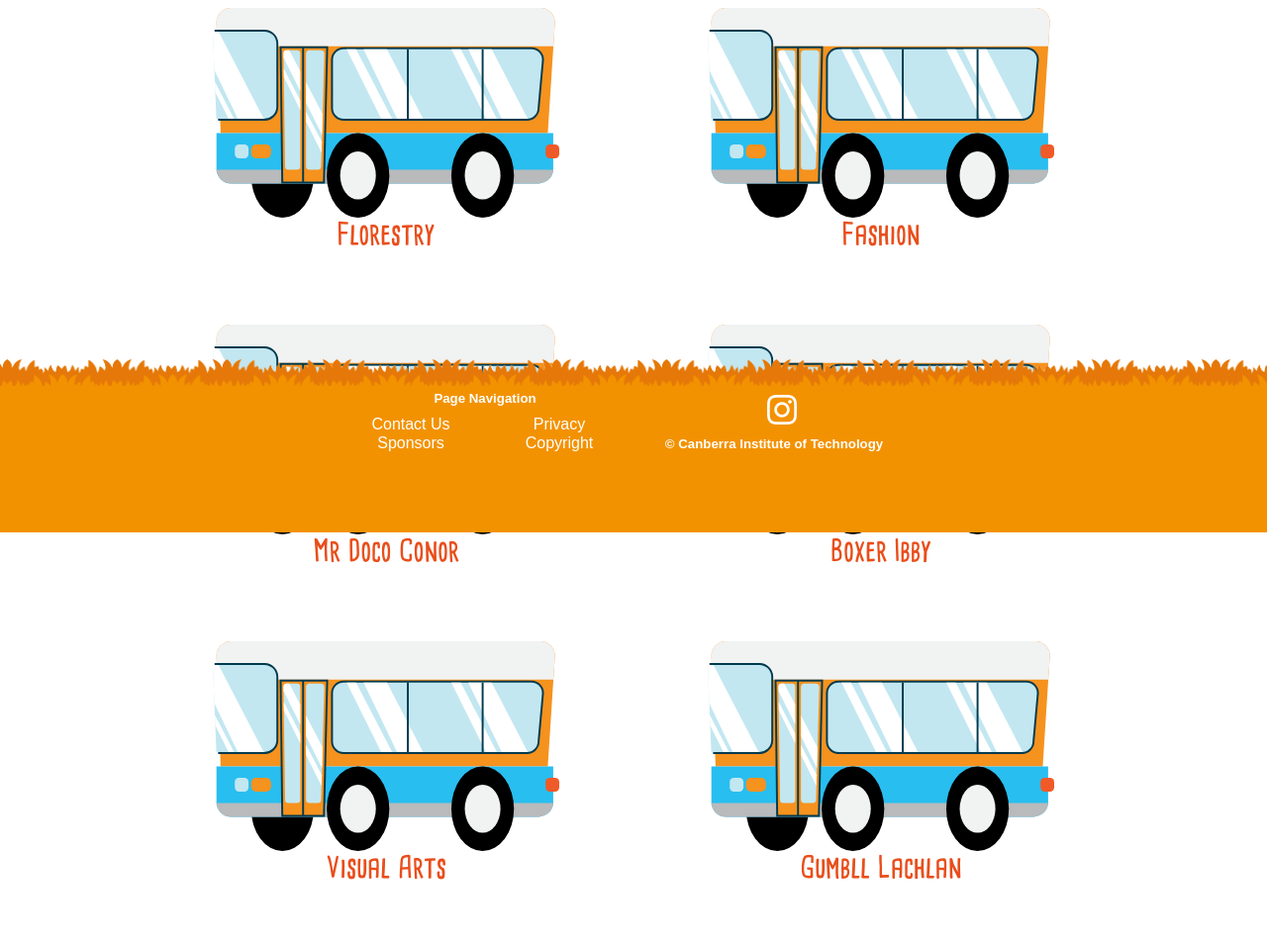
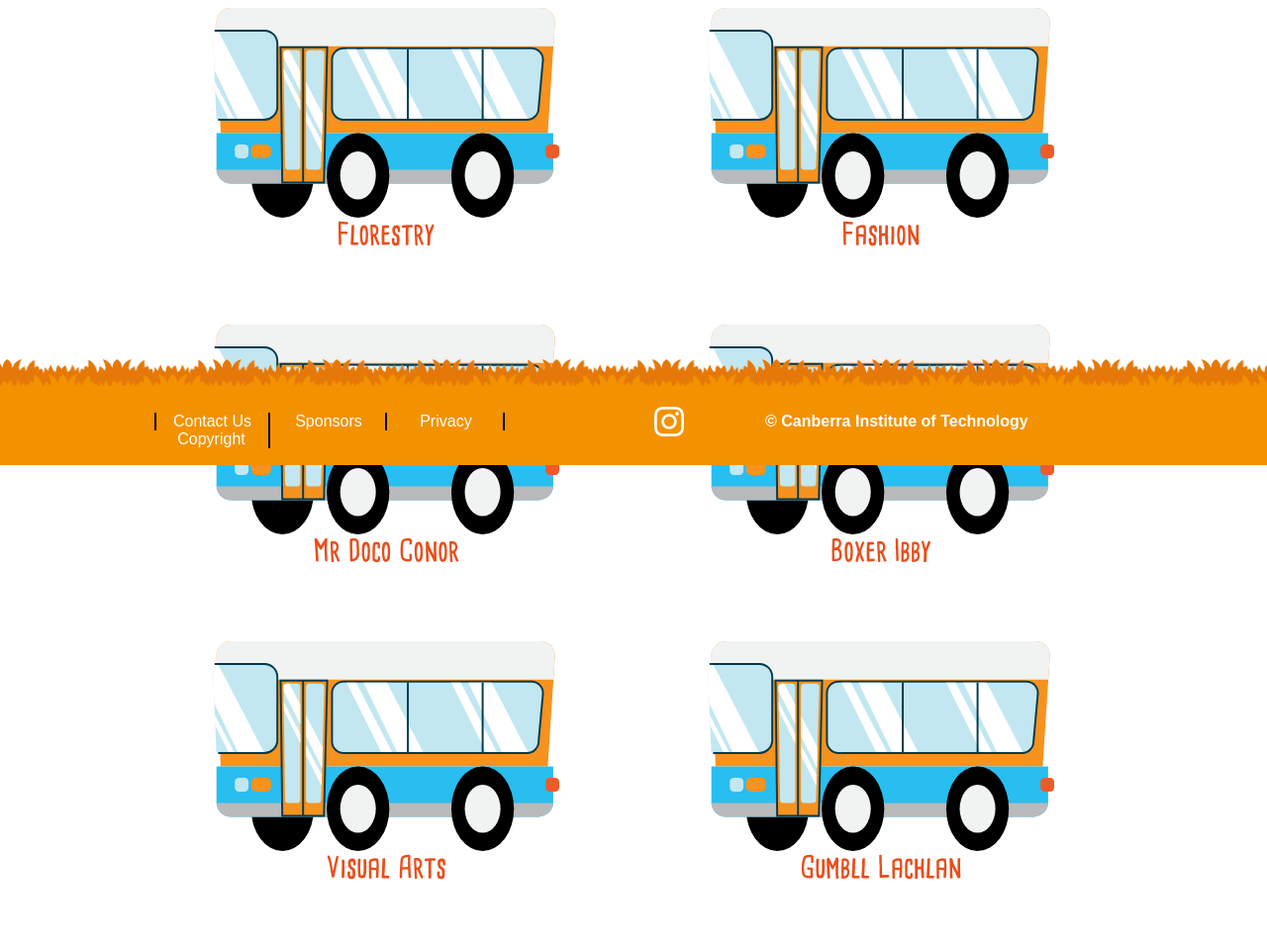
Before and after one commit to orange-wolves/orangewolves, a PHP site: page /buses/index.php in a window 1280 px wide. Shown: the part 330-1288 px from the top of the page at 99% size. Run offline with PHP 8.4, Linux system fonts and the light colour scheme; some web fonts are replaced.

Commit message:
footer update
changed footer to new version
342 screen breaks

```diff
--- a/resources/css/footer.css
+++ b/resources/css/footer.css
@@ -9,41 +9,46 @@ dark orange - #e94e1b
 /*Mobile*/
 @media only screen and (max-width: 768px) {
 
-    .topbar,.empty,.footerRight{
-        width:50%;
+    .footerRight{
+        width:100%;
     }
 
     .footerLeft{
-        width:25%;
+        display:none;
+    }
+    .footericon{
+      width:20%;
+    }
+    .footertext{
+      text-align: right;
+      width:80%;
+      padding-left:0;
+    }
   }
 
+.footernav li{
+  margin-right:-3px;
+  text-align: center;
+  width:25%;
+  display:inline-block;
+  border-right:2px solid black;
 }
 
-.topbar{
-    text-align: center;
-    padding-top:5px;
+/*footer links*/
+.footernav a{
+  color:#ffffff;
+}
+.footernav a:hover {
+  color:#e94e1b;
 }
 
-.footerLeft *{
-
-    display:block;
-    text-align: center;
-    color:#ffffff;
-    height:1.2em;
+.footernav li:first-child{
+ border-left:2px solid black;
  }
 
-.footerLeft{
-
-    height:8em;
-    padding:10px;
-}
-
-.iconscontaner{
-
-    position: relative;
-    display:block;
-    height:8em;
-
+.footerLeft ,.footerRight{
+  height:5em;
+  padding:1em;
 }
 
 .iconsize{
@@ -51,35 +56,15 @@ dark orange - #e94e1b
   height:30px;
   width:30px;
 }
-
-.social{
-
-    position: absolute;
-    display:inline-block;
-    padding:1%;
-    top: 5%;
-    left: 50%;
-    transform: translate(-50%, -50%);
+/*vertical centers all content to same hight*/
+.vpad{
+  margin-top:0.7em;
 }
-
-  .undersocial{
-
-    position: relative;
-    text-align: center;
-    padding-right: 1em;
-    top: 30%;
-    left: 50%;
-    transform: translate(-50%, -50%);
-
-  }
-
 .footercolor{
-
   background-color:#f39200;
   color:#ffffff;
-
 }
-
+/*grass above the footer*/
   .footerimg
   {
     background-image: url("../images/grass-border.png");
@@ -89,8 +74,6 @@ dark orange - #e94e1b
     width:100%;
     min-width:300px;
     height: 3em;
-
-
   }
 
   .footersize{
@@ -104,14 +87,12 @@ dark orange - #e94e1b
 }
 
 .maxsize{
-
-    max-width:600px;
+  max-width:1000px;
   margin-left:auto;
   margin-right:auto;
 
 }
 
 .footerspace{
-
   margin-bottom:7em;
 }
--- a/resources/layout/footer.html
+++ b/resources/layout/footer.html
@@ -24,46 +24,25 @@
 
     <div class="row maxsize">
 
-            <div class="topbar footercolor">
-                <div class="row">
-                    <div class="col-6">
-                        <h5>Page Navigation</h5>
-                    </div>
 
-                </div>
-            </div>
+            <div class="footerLeft col-6">
 
-            <div class="footerLeft col-3">
-                    <ul>
+                    <ul class="footernav vpad">
                         <li><a href="/orangewolves/contact-us.php">Contact Us</a></li>
                         <li><a href="/orangewolves/sponsors.php">Sponsors</a></li>
-                    </ul>
-            </div>
-
-            <div class="footerLeft col-3">
-                    <ul>
                         <li><a href="/orangewolves/privacy.php">Privacy</a></li>
                         <li><a href="/orangewolves/copyright.php">Copyright</a></li>
                     </ul>
             </div>
 
+
             <div class="footerRight col-6">
 
-                <div class="iconscontaner">
-
-                        <div class=social>
-
-                            <a href="https://www.instagram.com/orangewolves2019">
-                                <img class="iconsize" src="/orangewolves/resources/images/instagram.png" alt="instragram"></img></a>
-
-                        </div>
-
-                        <div class="undersocial">
-
-                                <h5>© Canberra Institute of Technology</h5>
-
-                        </div>
-
+                <div class="col-3 footericon">
+                    <a href="https://www.instagram.com/orangewolves2019"><img class="iconsize" src="/orangewolves/resources/images/instagram.png" alt="instragram"></img></a>
+                </div>
+                <div class="vpad col-9 footertext">
+                    <h4>© Canberra Institute of Technology</h4>
                 </div>
 
             </div>
```
Lines whose indentation alone changed are shown as unchanged.
